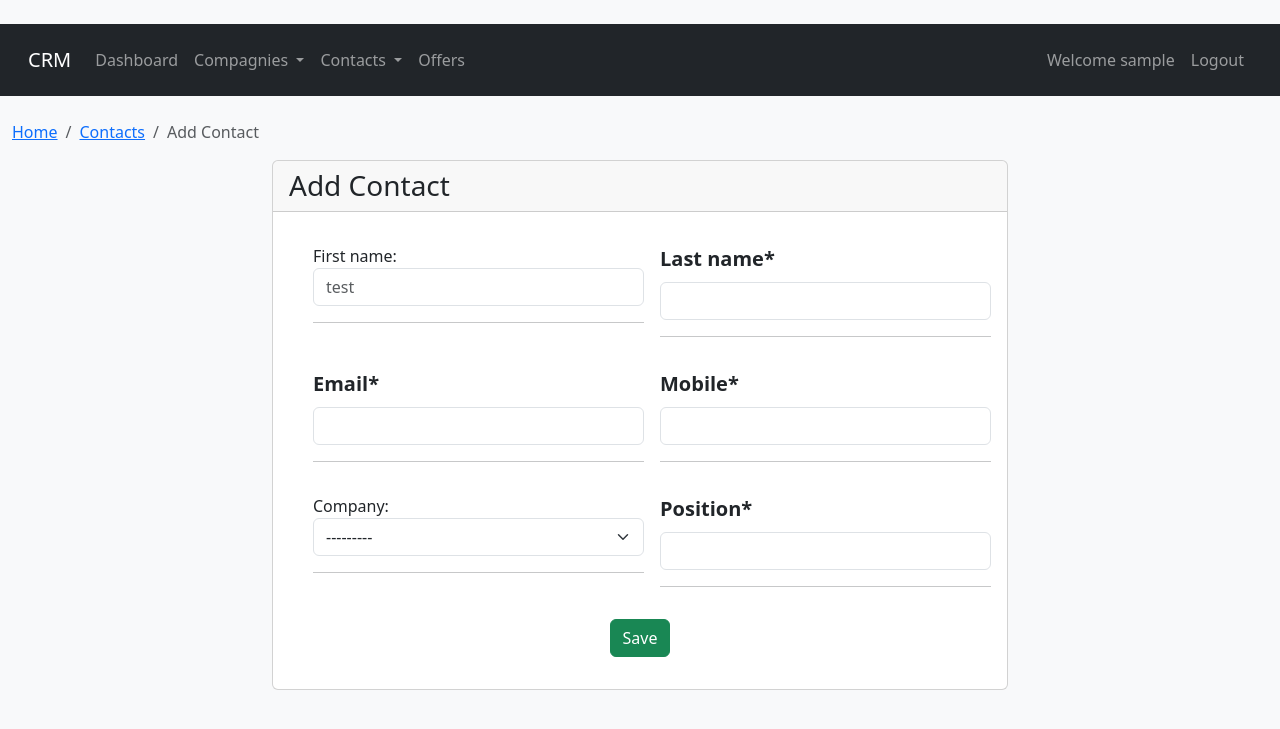
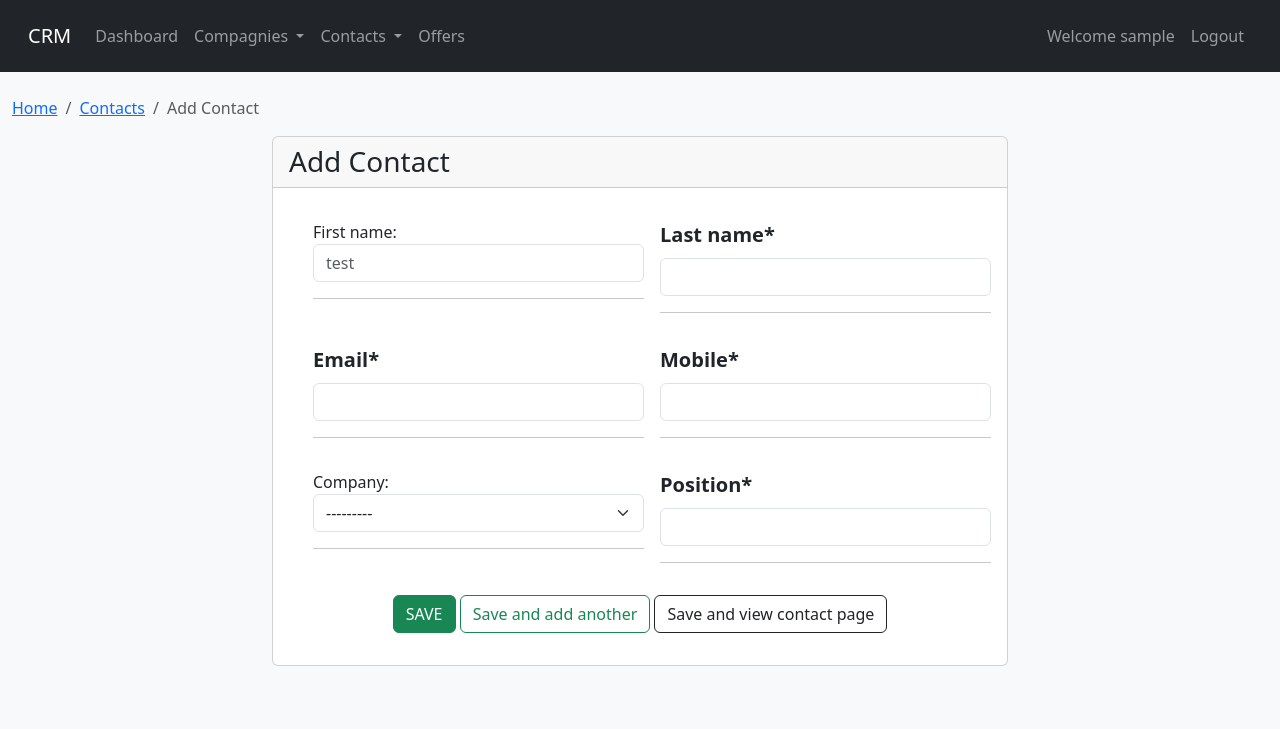
Before and after one commit to mihouami/django-crm-basic, a Django app: page /add_contact/ in a window 1280 px wide. Shown: the top 729 px of the page. Run offline with Django 5.2, Linux system fonts and the light colour scheme; the visitor is signed in with stand-in values (Sample User, id 1); data comes from the database, SQL or seed files in the repository; data that the repository does not hold is empty; some libraries are stand-ins or nearby versions.

Commit message:
19 add buttons to add contact and redirect accordingly

```diff
--- a/crm/templates/crm/add_contact2.html
+++ b/crm/templates/crm/add_contact2.html
@@ -97,8 +97,28 @@
             </div>
             <div class="row text-center my-3">
               <div class="col">
-                <button formnovalidate class="btn btn-success" type="submit">
-                  Save
+                <button
+                  formnovalidate
+                  class="btn btn-success"
+                  type="submit"
+                  name="save"
+                >
+                  SAVE
+                </button>
+                <button
+                  formnovalidate
+                  class="btn btn-outline-success"
+                  type="submit"
+                >
+                  Save and add another
+                </button>
+                <button
+                  formnovalidate
+                  class="btn btn-outline-dark"
+                  type="submit"
+                  name="continue"
+                >
+                  Save and view contact page
                 </button>
               </div>
             </div>
--- a/crm/templates/crm/add_update_company.html
+++ b/crm/templates/crm/add_update_company.html
@@ -70,7 +70,7 @@
                   class="btn btn-outline-success"
                   type="submit"
                 >
-                  Save and add another
+                  Save and add another contact
                 </button>
                 <button
                   formnovalidate
@@ -78,7 +78,7 @@
                   type="submit"
                   name="continue"
                 >
-                  Save and view company page
+                  Save and view contact page
                 </button>
                 {% endif %}
               </div>
--- a/crm/templates/crm/base.html
+++ b/crm/templates/crm/base.html
@@ -3,9 +3,6 @@
   <head>
     <meta charset="UTF-8" />
     <meta name="viewport" content="width=device-width, initial-scale=1.0" />
-    <!---->
-    <br />
-
     <link
       rel="stylesheet"
       href="https://cdn.jsdelivr.net/npm/bootstrap-icons@1.11.3/font/bootstrap-icons.min.css"
--- a/crm/templates/crm/include/navbar.html
+++ b/crm/templates/crm/include/navbar.html
@@ -23,13 +23,12 @@
             class="nav-link dropdown-toggle"
             role="button"
             data-bs-toggle="dropdown"
-            data-bs-target="#test"
             aria-expanded="false"
           >
             Compagnies
           </a>
           <ul class="dropdown-menu">
-            <li id="test">
+            <li>
               <a class="dropdown-item" href="{% url 'compagnies' %}"
                 >View all compagnies</a
               >
--- a/crm/views.py
+++ b/crm/views.py
@@ -104,16 +104,23 @@ def delete_contact(request, pk):
 def add_contact(request):
     if request.user.is_authenticated:
         form = AddContactForm(request.POST or None)
+        '''
         page = request.META.get('HTTP_REFERER')
         if 'add_contact' not in str(page) and page != None:
             Previous.objects.create(previous=page)
-        context = {'form':form, 'previous':Previous.objects.last().previous}
+        '''
+        context = {'form':form}
         if request.method == 'POST':
             if form.is_valid():
                 form.save()
                 messages.success(request, 'Contact added')
-                previous_page = request.META.get('HTTP_REFERER')
-                return redirect(previous_page)
+                if 'save' in request.POST:
+                    return redirect('contacts')
+                elif 'continue' in request.POST:
+                    contact = Contact.objects.last()
+                    return redirect('contact', contact.id)
+                else:
+                    return redirect('add_contact')
         return render(request, 'crm/add_contact2.html', context)
     else:
         messages.success(request, 'You need to be logged in to access this page')
@@ -179,7 +186,6 @@ def add_company(request):
                 elif 'continue' in request.POST:
                     company = Company.objects.last()
                     return redirect('company', pk=company.id)
-
                 else:
                     previous_page = request.META.get('HTTP_REFERER')
                     return redirect(previous_page)
@@ -211,18 +217,26 @@ def add_contact_from_company(request, pk):
     if request.user.is_authenticated:
         company = Company.objects.get(id=pk)
         form = AddContactFromCompanyForm(request.POST or None)
+        '''
         page = request.META.get('HTTP_REFERER')
         if 'add_contact' not in str(page) and page != None:
             Previous.objects.create(previous=page)
+        '''
         if request.method == 'POST':
             if form.is_valid():
                 contact = form.save(commit=False)
                 contact.company = company
                 form.save()
                 messages.success(request, 'Contact added')
-                previous_page = request.META.get('HTTP_REFERER')
-                return redirect(previous_page)
-        context = {'form':form, 'company':company, 'previous':Previous.objects.last().previous}
+                #previous_page = request.META.get('HTTP_REFERER')
+                if 'save' in request.POST:
+                    return redirect('company', company.id)
+                elif 'continue' in request.POST:
+                    contact = Contact.objects.last()
+                    return redirect('contact', contact.id)
+                else:
+                    return redirect('add_contactfromcompany', company.id)
+        context = {'form':form, 'company':company}
         return render(request, 'crm/add_contact2.html', context)
     else:
         messages.success(request, 'You need to be logged in to access this page')
--- /dev/null
+++ b/main/static/style.css
@@ -0,0 +1,3 @@
+td, th {
+    text-align: center;
+  }
```
Also changed, not shown: crm/templates/crm/company.html (+5 -5 lines), main/settings.py (line endings or trailing spaces).
